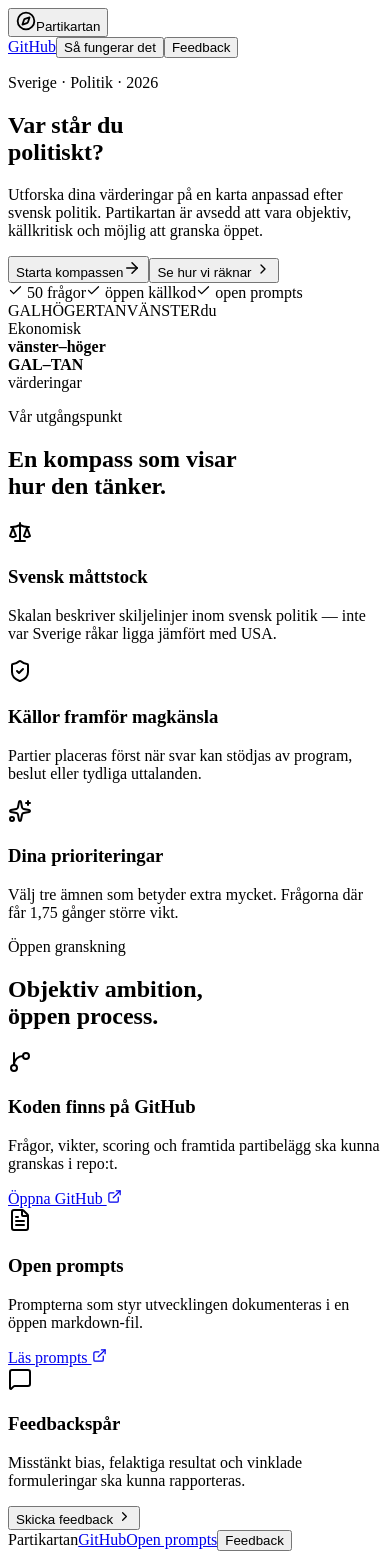
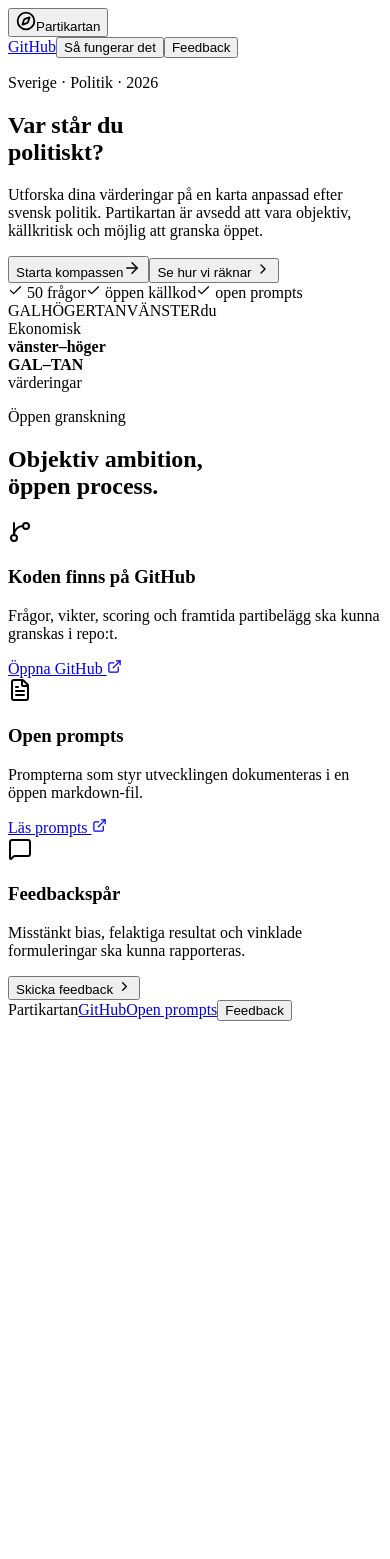
Before and after one commit to LEC1224/Partikartan, a React (Vite) app: page / in a window 390 px wide. After the commit the page ends 1029 px from the top, so only its background shows below. Built offline with nearby package versions, Linux system fonts and the light colour scheme; the HTML template or start-up script is replaced by a standard one.

Commit message:
Merge transparency content into green band

```diff
--- a/src/App.tsx
+++ b/src/App.tsx
@@ -12,10 +12,7 @@ import {
   Info,
   MessageSquare,
   RefreshCw,
-  Scale,
   Send,
-  ShieldCheck,
-  Sparkles,
   X,
 } from 'lucide-react'
 import { parties } from './data/parties'
@@ -241,24 +238,14 @@ function StartPage({
         </div>
       </section>
       <section className="principles">
-        <div className="page-width principle-grid">
-          <div className="section-heading">
-            <p className="eyebrow"><span /> Vår utgångspunkt</p>
-            <h2>En kompass som visar<br />hur den tänker.</h2>
-          </div>
-          <Feature icon={<Scale />} title="Svensk måttstock" text="Skalan beskriver skiljelinjer inom svensk politik — inte var Sverige råkar ligga jämfört med USA." />
-          <Feature icon={<ShieldCheck />} title="Källor framför magkänsla" text="Partier placeras först när svar kan stödjas av program, beslut eller tydliga uttalanden." />
-          <Feature icon={<Sparkles />} title="Dina prioriteringar" text="Välj tre ämnen som betyder extra mycket. Frågorna där får 1,75 gånger större vikt." />
-        </div>
+        <TransparencySection onFeedback={onFeedback} />
       </section>
-      <TransparencySection onFeedback={onFeedback} />
     </>
   )
 }
 
 function TransparencySection({ onFeedback }: { onFeedback: () => void }) {
   return (
-    <section className="transparency">
     <div className="page-width transparency-grid">
       <div className="section-heading">
         <p className="eyebrow"><span /> Öppen granskning</p>
@@ -283,17 +270,6 @@ function TransparencySection({ onFeedback }: { onFeedback: () => void }) {
         <button className="inline-link button-link" onClick={onFeedback}>Skicka feedback <ChevronRight size={15} /></button>
       </article>
     </div>
-    </section>
-  )
-}
-
-function Feature({ icon, title, text }: { icon: React.ReactNode; title: string; text: string }) {
-  return (
-    <article className="feature">
-      <div className="feature-icon">{icon}</div>
-      <h3>{title}</h3>
-      <p>{text}</p>
-    </article>
   )
 }
 
--- a/src/styles.css
+++ b/src/styles.css
@@ -211,19 +211,15 @@ main { flex: 1; }
 .note-two { right: 0; top: 57px; text-align: right; }
 
 .principles { background: var(--green-dark); color: white; padding: 72px 0; }
-.principle-grid { display: grid; grid-template-columns: 1.55fr repeat(3, 1fr); gap: 42px; align-items: start; }
 .section-heading .eyebrow { color: #d5d7c5; }
 .section-heading h2 { font: 500 2.3rem/1.08 Georgia, serif; letter-spacing: 0; margin: 0; }
 .feature-icon { width: 39px; height: 39px; display: grid; place-items: center; border: 1px solid rgba(255,255,255,.22); border-radius: 50%; color: var(--yellow); }
 .feature-icon svg { width: 18px; }
-.feature h3 { margin: 18px 0 10px; font-size: .98rem; }
-.feature p { margin: 0; color: #b9c4bd; font-size: .86rem; line-height: 1.65; }
 
-.transparency { padding: 74px 0 82px; background: #eef3ec; border-bottom: 1px solid var(--line); }
 .transparency-grid { display: grid; grid-template-columns: 1.45fr repeat(3, 1fr); gap: 36px; align-items: start; }
-.transparency .section-heading h2 { font: 500 2.35rem/1.08 Georgia, serif; letter-spacing: 0; margin: 0; }
+.principles .section-heading h2 { font-size: 2.35rem; }
 .transparency-item h3 { margin: 18px 0 10px; font-size: .98rem; }
-.transparency-item p { margin: 0 0 16px; color: var(--muted); font-size: .86rem; line-height: 1.65; }
+.transparency-item p { margin: 0 0 16px; color: #b9c4bd; font-size: .86rem; line-height: 1.65; }
 .inline-link {
   display: inline-flex;
   align-items: center;
@@ -239,6 +235,8 @@ main { flex: 1; }
 }
 .inline-link:hover { color: var(--coral); }
 .button-link { font: inherit; font-size: .82rem; font-weight: 760; }
+.principles .inline-link { color: #fff7d4; }
+.principles .inline-link:hover { color: var(--yellow); }
 
 .wizard-page { padding-top: 58px; padding-bottom: 90px; }
 .narrow-page { max-width: 970px; }
@@ -419,7 +417,6 @@ footer .page-width { min-height: 70px; display: flex; align-items: center; justi
   .hero h1 { font-size: 5.4rem; }
   .hero-copy { display: flex; flex-direction: column; align-items: center; }
   .hero-visual { height: 430px; }
-  .principle-grid { grid-template-columns: 1fr 1fr; }
   .transparency-grid { grid-template-columns: 1fr 1fr; }
   .section-heading { grid-column: 1 / -1; }
   .result-heading { align-items: flex-start; flex-direction: column; }
@@ -444,8 +441,6 @@ footer .page-width { min-height: 70px; display: flex; align-items: center; justi
   .mini-compass { width: 275px; }
   .visual-note { display: none; }
   .principles { padding: 55px 0; }
-  .principle-grid { grid-template-columns: 1fr; gap: 30px; }
-  .transparency { padding: 54px 0; }
   .transparency-grid { grid-template-columns: 1fr; gap: 30px; }
   .section-heading { grid-column: auto; }
   .section-heading h2 { font-size: 2rem; }
```
Also changed, not shown: 1 other file (tests, documents, lock files or other folders). Lines whose indentation alone changed are shown as unchanged.
